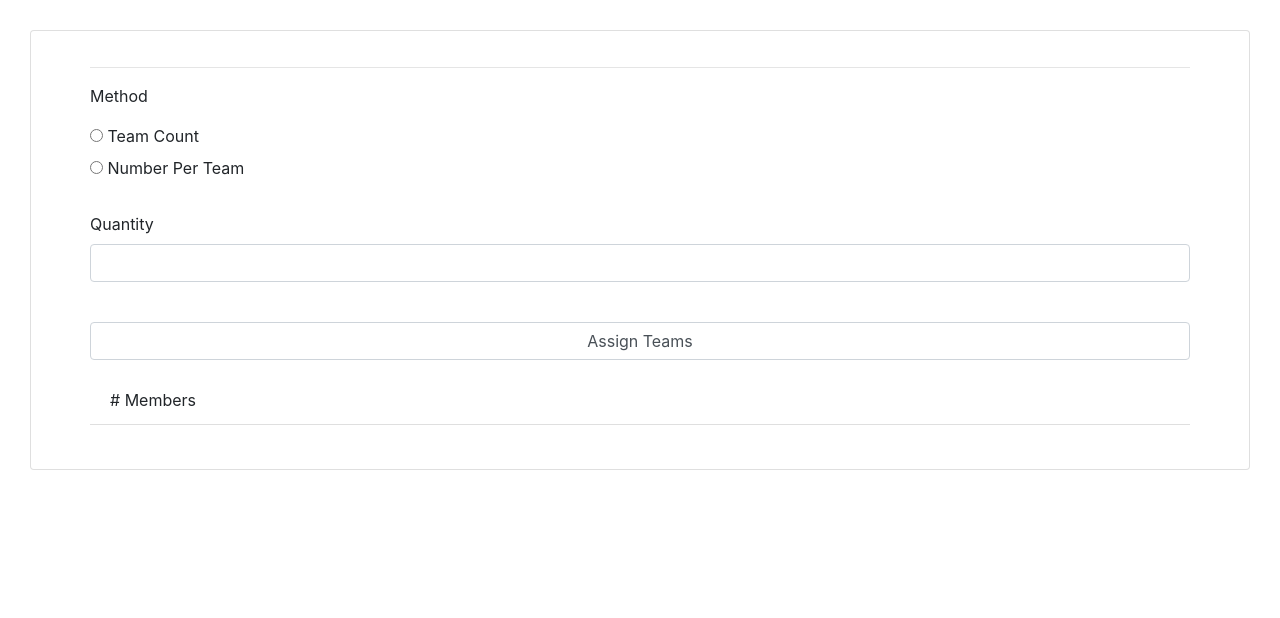
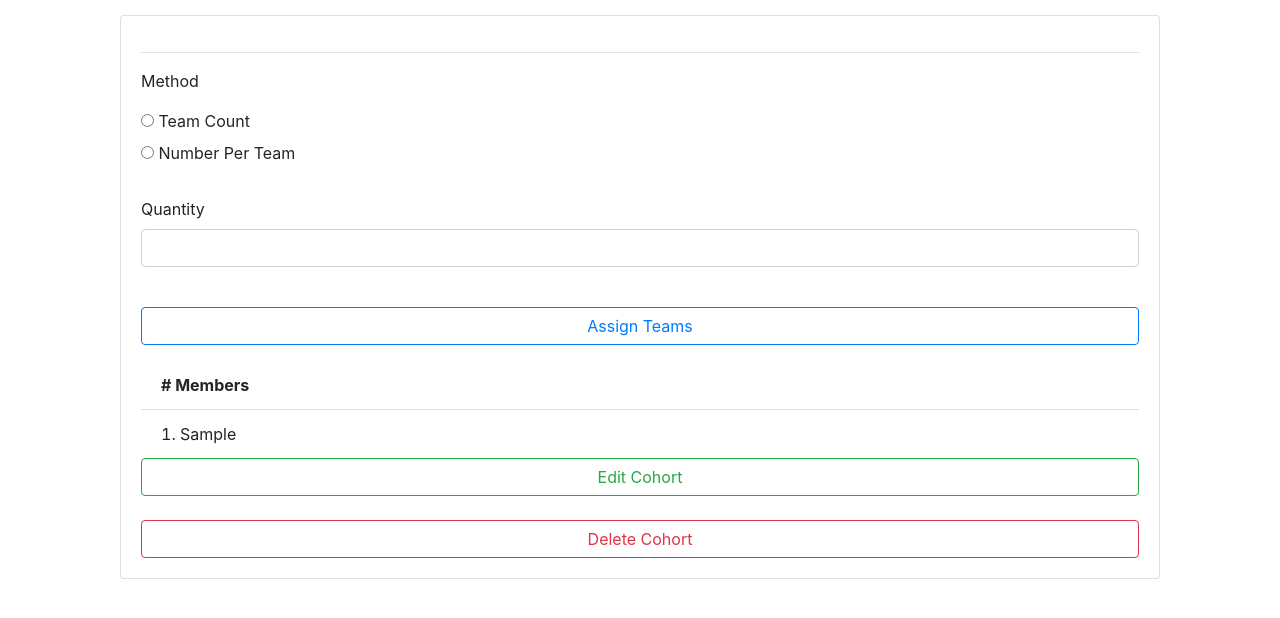
Before and after one commit to Harsha-Naidu/Homework_4, a Node server app: template views/cohort/show.ejs in a window 1280 px wide. Shown: the part 56-674 px from the top of the page. Run offline with Node 20, Linux system fonts and the light colour scheme; the template is opened without the code that fills it: most values are stand-ins (such as "Sample title", 1, 10 or a date in 2020).

Commit message:
code for Homework4

```diff
--- a/index.js
+++ b/index.js
@@ -8,6 +8,14 @@ app.use(express.static(path.join(__dirname, 'public')));
 const logger = require('morgan');
 app.set('view engine', 'ejs');
 app.use(express.urlencoded({ extended: true }));
+
+app.use(methodOverride((req, res) => {
+  if (req.body && req.body._method) {
+    const method = req.body._method;
+    return method;
+  }
+}))
+
 app.use(cookieParser());
 app.use(logger('dev'));
 const knex = require('./db/client');
--- a/views/cohort/show.ejs
+++ b/views/cohort/show.ejs
@@ -1,40 +1,56 @@
 <%- include('../partials/header') %>
 
-<% const data = cohort %>
-    <div class="card mb-4"style="margin:30px;">
+<% if(cohort) { %>
+    <div class="card" style="margin: 15px 120px 10px 120px;">
         <div class="card-body container">
-            <h4 class="card-title"><%= data.name %></h4>
-            <p class="card-text"><%= data.members %></p>
+            <h4 class="card-title"><%= cohort.name %></h4>
+            <p class="card-text"><%= cohort.members %></p>
             <hr>
             <p>Method</p>
-            <form action="cohort/<%= data.id %>" method="POST">
-                <div class="radio">
-                    <input type="radio" id="count" name="count" value="team_count">
-                    <label for="male">Team Count</label><br>
+            <form action="/cohort/<%= cohort.id %>" method="POST">
+                <div>
+                    <input type="radio" id="count" name="team_split" value="team_count" >
+                    <label for="count">Team Count</label><br>
 
-                    <input type="radio"  id="num_per_team" name="num_per_team" value="number_per_team">
-                    <label for="female">Number Per Team</label><br>
+                    <input type="radio"  id="num_per_team" name="team_split" value="number_per_team" >
+                    <label for="num_per_team">Number Per Team</label><br>
                 </div>
                 <br>
                 <div class="form-group">
                     <label for="quantity">Quantity</label>
-                    <input type="number" class="form-control" name="quantity" min='1' max='6' required>
+                    <input type="number" class="form-control" id="quantity" name="quantity" min='1' max='6' required>
                 </div>
                 <br>
                 <div class="form-group">
-                    <input type="submit" value="Assign Teams" class="form-control" class="btn btn-outline-primary">
+                    <input type="submit" value="Assign Teams" class="form-control btn btn-outline-primary">
                 </div>
             </form>
+
             <div>
-                <ol  start="0" class="list-group list-group-flush">
-                    <li class="list-group-item"># <span>Members</span></li>
+                <% if(teamSplit) { %>
+                <ol start ="0" class="list-group list-group-flush">
+                    <li class="list-group-item header">
+                        <span> #  </span>
+                        <span> Members </span>
+                    </li>
+                    <% for( let i=0; i < teamSplit.length; i++) { %>
+                    <li class="list-group-item"><%= teamSplit[i] %></li>
+                    <% } %>
+                </ol>
+               <% } %>
+            </div>
 
-                    <li class="list-group-item"></li>
-                </ol>
-            </div>
+            <a href="/<%= cohort.id %>/edit" class="btn btn-outline-success form-control">Edit Cohort</a>
+            <br>
+            <br>
+            <form action="/<%= cohort.id %>" method="POST">
+                <input type="hidden" name="_method" value="DELETE">
+                <input type="submit" class="btn btn-outline-danger form-control" value="Delete Cohort">
+            </form>
+
         </div>
     </div>
 
-
+<% } %>
 
 <%- include('../partials/footer') %>
--- a/views/partials/header.ejs
+++ b/views/partials/header.ejs
@@ -5,7 +5,18 @@
   <meta name="viewport" content="width=device-width, initial-scale=1.0">
   <link rel="stylesheet" href="https://maxcdn.bootstrapcdn.com/bootstrap/4.5.2/css/bootstrap.min.css">
   <title>Super Team Picker</title>
-  <link rel="shortcut icon" type="image/x-icon" href="/favicon.ico">
+  <style>
+    .header{
+      font-weight:bold;
+      list-style:none;
+    }
+    .list-group-item {
+      display: list-item;
+    }
+    .list-group {
+	    list-style: decimal inside;
+    }
+  </style>
 </head>
 
 <body>
```
Also changed, not shown: routes/cohort.js (+83 -17 lines), views/cohort/edit.ejs (added, +9 -0 lines), views/cohort/index.ejs (+6 -3 lines), views/cohort/new.ejs (+3 -18 lines), views/cohort/partials/formInputs.ejs (added, +41 -0 lines).
